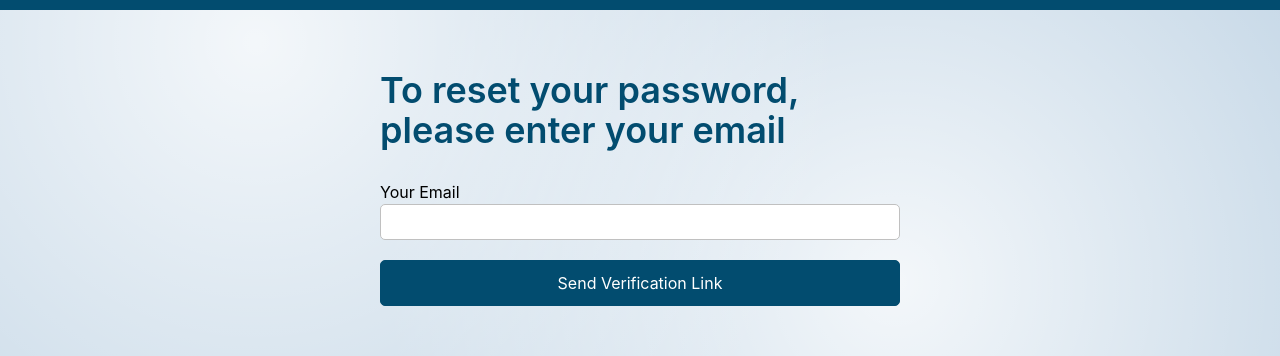
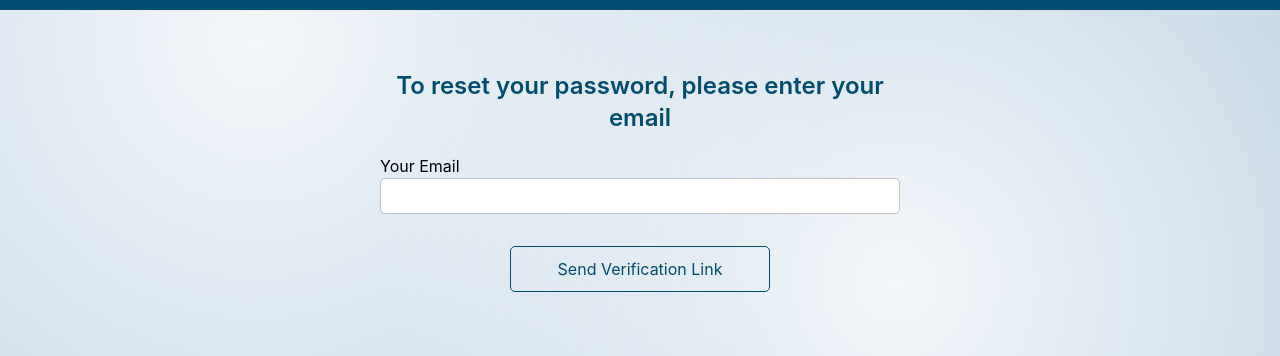
Before and after one commit to Maryamtehranizadeh/ChatrDasDo, a React (Vite) app: page /reset-password in a window 1280 px wide. Shown: the part 198-554 px from the top of the page. Built offline with nearby package versions, Linux system fonts and the light colour scheme; no server answers.

Commit message:
pass reset tw res

```diff
--- a/src/layouts/Footer.jsx
+++ b/src/layouts/Footer.jsx
@@ -3,9 +3,9 @@ function Footer() {
     "text-lg bg-[var(--primary-color)] text-[var(--secondary-color)] px-4 py-2 rounded-md hover:opacity-80 w-full md:w-auto hover:border-[var(--secondary-color)]";
 
   return (
-    <footer className=" text-center p-10 bg-[var(--primary-color)] text-[var(--secondary-color)]">
+    <footer className=" flex flex-col text-center p-10 bg-[var(--primary-color)] text-[var(--secondary-color)]">
       <p>Developed by Mary with ❤</p>
-      <div>
+      <div className="flex flex-row m-auto">
         <button className={buttonClass}>Ins</button>
         <button className={buttonClass}>Tel</button>
         <button className={buttonClass}>FB</button>
--- a/src/pages/ResetPassword.jsx
+++ b/src/pages/ResetPassword.jsx
@@ -1,4 +1,3 @@
-import styles from "./ResetPassword.module.css";
 import { useState } from "react";
 
 function ResetPassword() {
@@ -6,20 +5,34 @@ function ResetPassword() {
   return (
     <div>
       {verified ? (
-        <form className={styles.form}>
-          <h1>Create new password</h1>
+        <form className="flex flex-col max-w-[600px] m-auto p-[40px]">
+          <h1 className="text-lg md:text-2xl flex-wrap text-center">
+            Create new password
+          </h1>
           <label htmlFor="password">New password</label>
           <input id="password" type="password" />
           <label htmlFor="confirm_password">Confirm your password</label>
           <input id="confirm_password" type="confirm_password" />
-          <button type="submit">Set New Password</button>
+          <button
+            className="w-max px-4 text-nowrap m-auto my-3 md:w-1/2"
+            type="submit"
+          >
+            Set New Password
+          </button>
         </form>
       ) : (
-        <form className={styles.form}>
-          <h1>To reset your password, please enter your email</h1>
+        <form className="flex flex-col max-w-[600px] m-auto p-[40px]">
+          <h1 className="text-lg md:text-2xl flex-wrap text-center">
+            To reset your password, please enter your email
+          </h1>
           <label htmlFor="email">Your Email</label>
           <input id="email" type="email" />
-          <button type="submit">Send Verification Link</button>
+          <button
+            className="w-max px-4 text-nowrap m-auto my-3 md:w-1/2"
+            type="submit"
+          >
+            Send Verification Link
+          </button>
         </form>
       )}
     </div>
--- a/src/pages/ResetPassword.module.css
+++ /dev/null
@@ -1,22 +0,0 @@
-.form {
-  display: flex;
-  flex-direction: column;
-  max-width: 600px;
-  margin: auto;
-  padding: 40px;
-}
-
-input,
-select,
-textarea {
-  margin-bottom: 20px;
-}
-.form h1 {
-  margin-bottom: 30px;
-}
-
-.form button {
-  background-color: var(--primary-color);
-  color: var(--secondary-color);
-  font-size: 1rem;
-}
```
